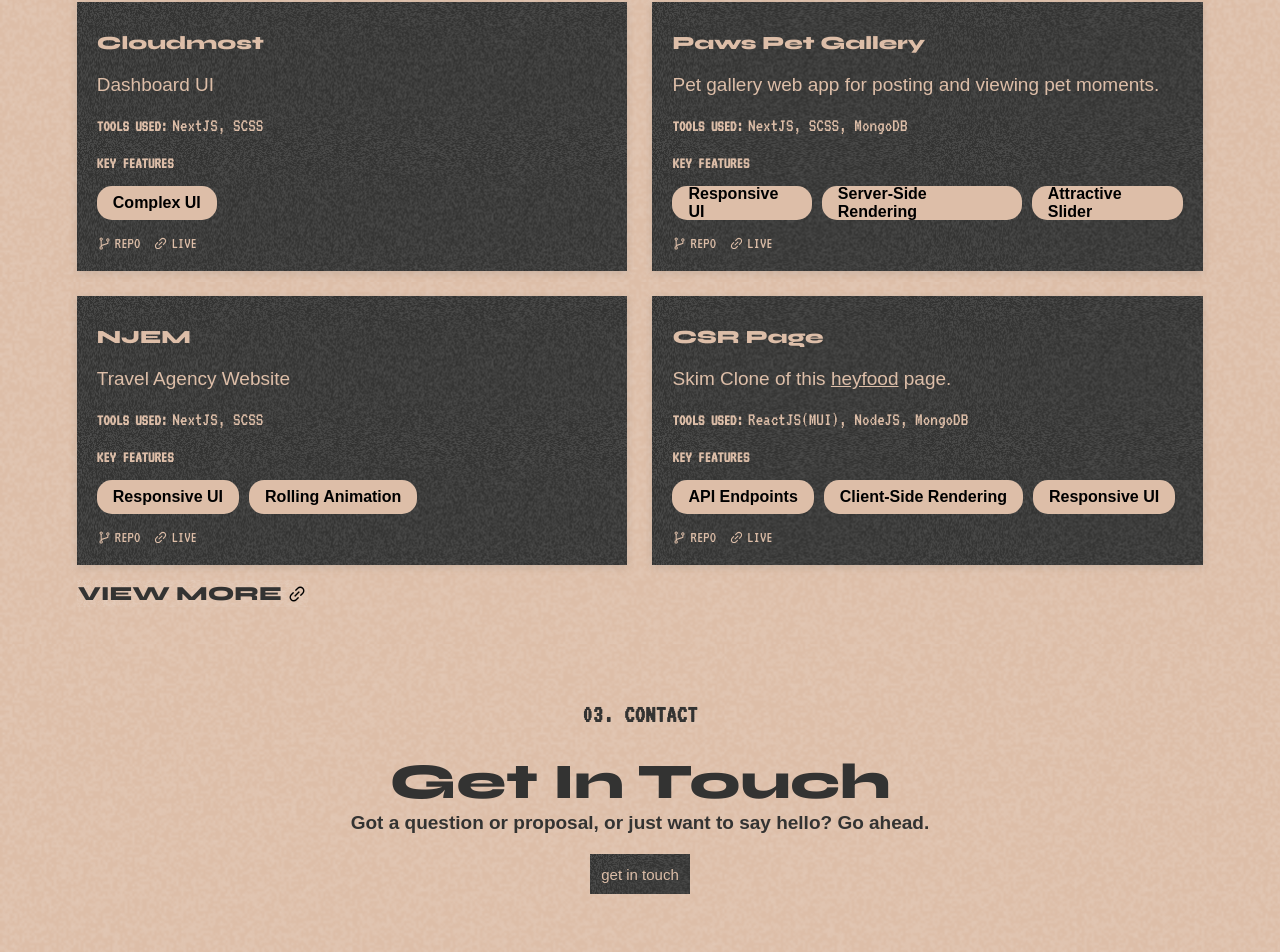
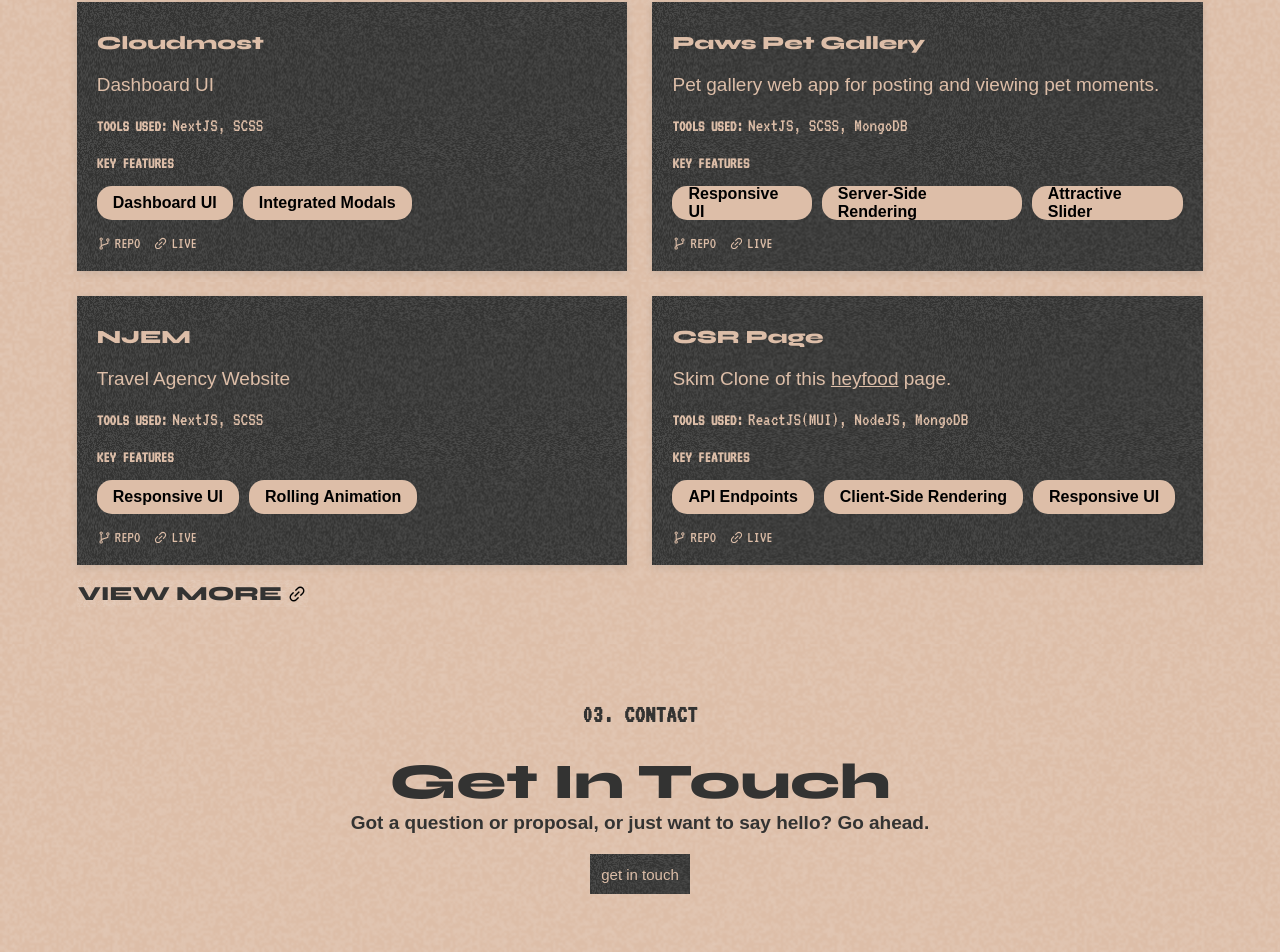
Before and after one commit to PhemiT/portfolio-v1, a Next.js app: page / in a window 1280 px wide. Shown: the part 1167-2119 px from the top of the page. Built offline with nearby package versions, Linux system fonts and the light colour scheme; a web font is replaced by a local one.

Commit message:
Update Work.tsx

```diff
--- a/modules/Work.tsx
+++ b/modules/Work.tsx
@@ -28,7 +28,7 @@ const Work = () => {
                     repoLink='https://github.com/PhemiT/portfolio-contact'
                     liveLink='https://cloudmost.vercel.app/'
                     tools='NextJS, SCSS'
-                    features={['Complex UI']}
+                    features={['Dashboard UI', 'Integrated Modals']}
                      />
                     <WorkAlt
                     heading='paws pet gallery'
```
